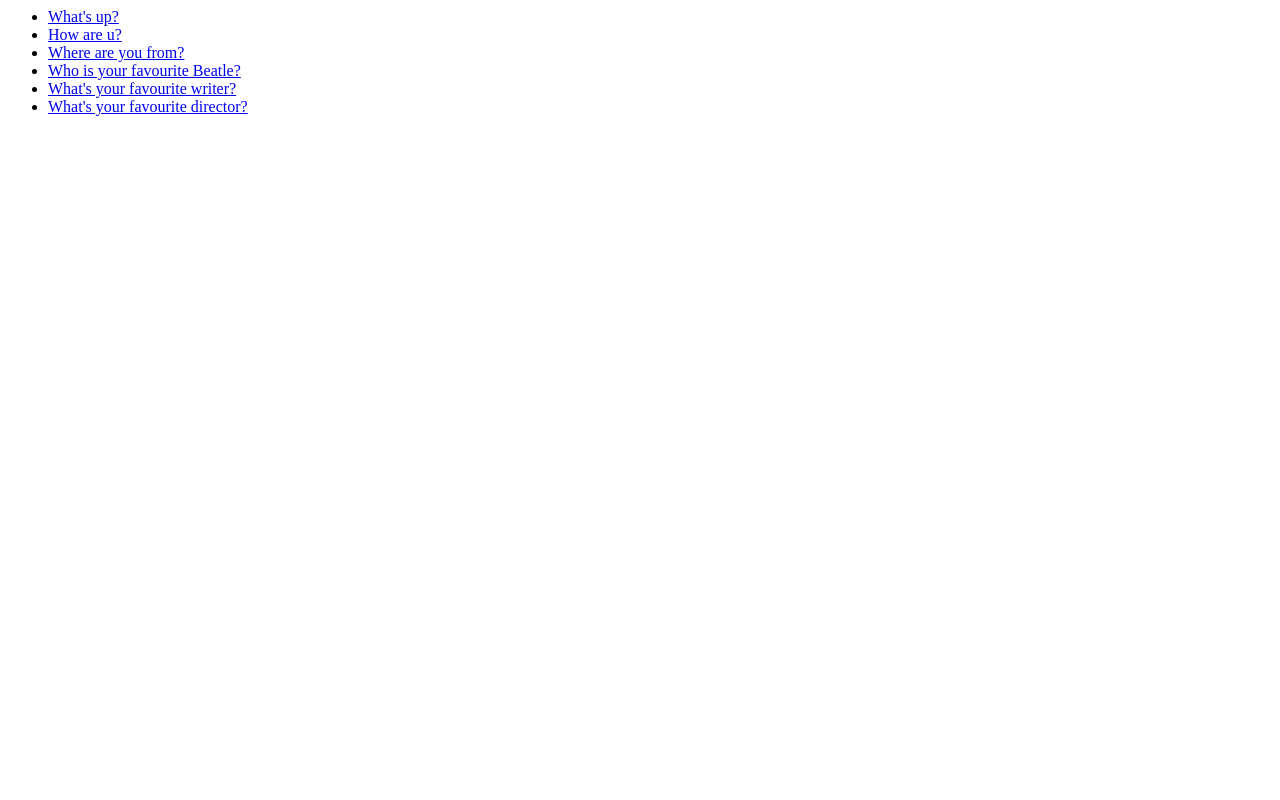
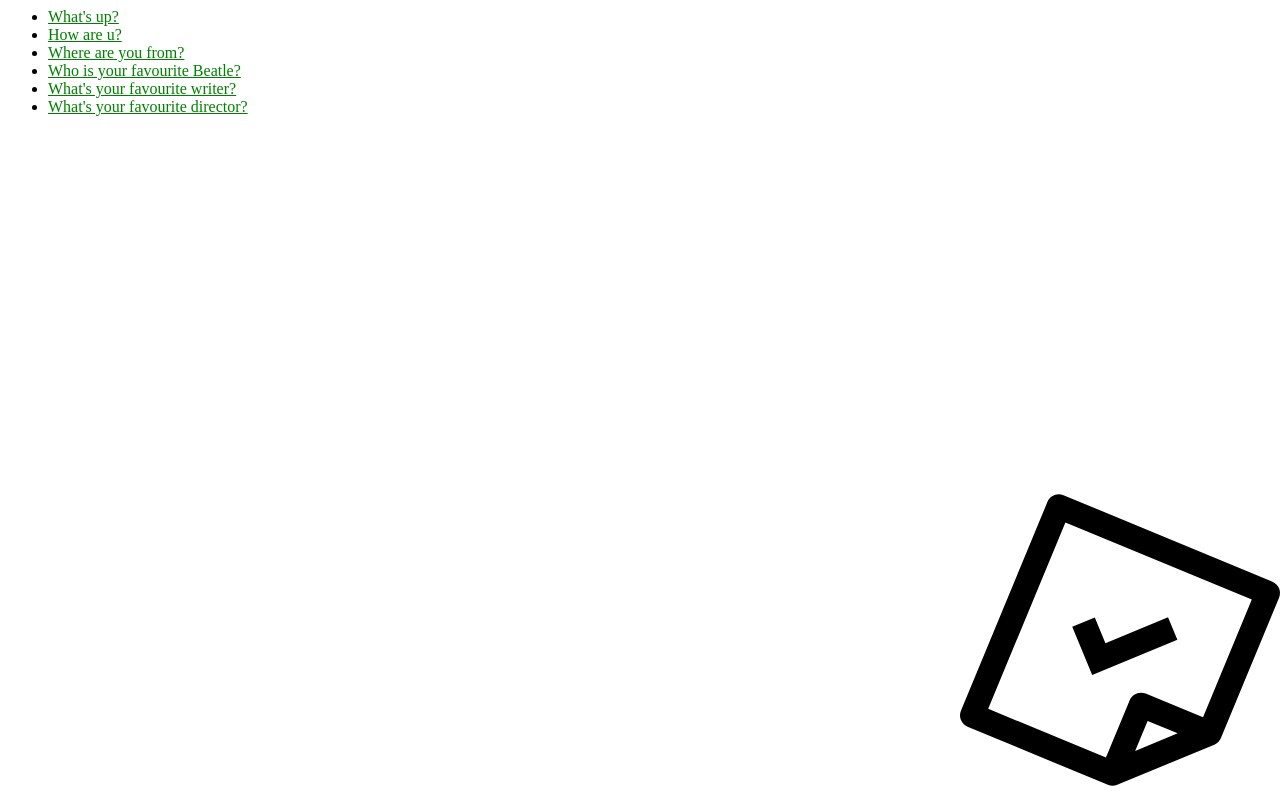
Before and after one commit to gstearmit/django-learn, a Django app: template mysite/polls/templates/polls/index.html in a window 1280 px wide. Run offline with Django 3.2, Linux system fonts and the light colour scheme; the template is opened without the code that fills it: values that come from a table or form of the project are taken from there, others are empty; data comes from the database, SQL or seed files in the repository.

Commit message:
Writing your first Django app, part 6

```diff
--- /dev/null
+++ b/mysite/polls/static/polls/style.css
@@ -0,0 +1,8 @@
+body {
+  background: white url('images/background.svg') no-repeat right bottom;
+  background-size: 25%;
+}
+
+li a {
+  color: green;
+}
--- a/mysite/polls/templates/polls/index.html
+++ b/mysite/polls/templates/polls/index.html
@@ -1,3 +1,7 @@
+{% load staticfiles %}
+
+<link rel="stylesheet" type="text/css" href="{% static 'polls/style.css' %}" />
+
 {% if latest_question_list %}
   <ul>
   {% for question in latest_question_list %}
```
Also changed, not shown: mysite/polls/static/polls/images/background.svg (added).
